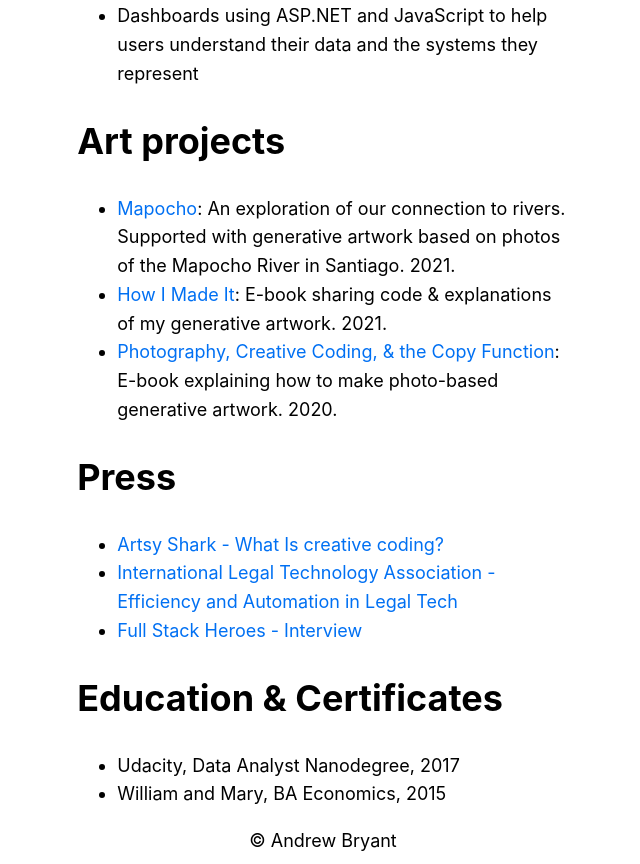
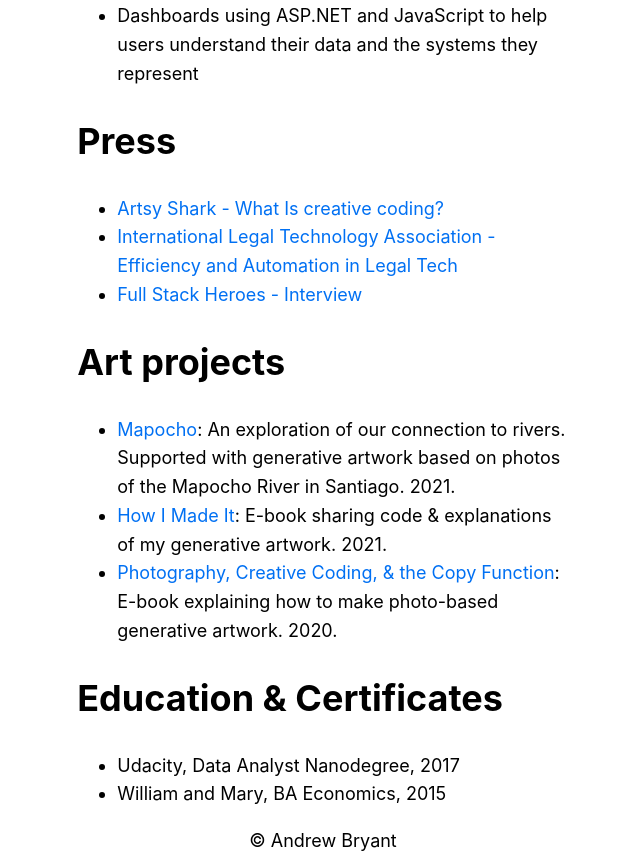
Before and after one commit to apbryant/website, a Next.js app: page /cv in a window 1280 px wide. Shown: the part 1368-2232 px from the top of the page, without its empty margins (317-957 px from the left). Built offline with nearby package versions, Linux system fonts and the light colour scheme.

Commit message:
Fix cv header

```diff
--- a/pages/cv.js
+++ b/pages/cv.js
@@ -45,6 +45,14 @@
         <li>An algorithm using C# to combine sections of multiple documents into one based on user input</li>
         <li>Dashboards using ASP.NET and JavaScript to help users understand their data and the systems they represent</li>
       </ul>
+
+      <h1>Press</h1>
+      <ul>
+        <li><a href="https://www.artsyshark.com/2021/05/26/what-is-creative-coding/">Artsy Shark - What Is creative coding?</a></li>
+        <li><a href="https://www.iltanet.org/blogs/ignacio-raffa1/2020/10/07/efficiency-and-automation-in-legal-tech">International Legal Technology Association - Efficiency and Automation in Legal Tech</a></li>
+        <li><a href="https://fullstackheroes.com/interviews/andrew-bryant/">Full Stack Heroes - Interview</a></li>
+      </ul>
+
       <h1>Art projects</h1>
       <ul>
         <li><a href="https://apbryant.github.io/mapocho/index.html">Mapocho</a>: An exploration of our connection to rivers. Supported with generative artwork based on photos of the Mapocho River in Santiago. 2021.</li>
@@ -52,12 +60,7 @@
         <li><a href="https://gum.co/CgiVzv">Photography, Creative Coding, & the Copy Function</a>: E-book explaining how to make photo-based generative artwork. 2020.</li>
       </ul>
 
-      <h1>Press</h1>
-      <ul>
-        <li><a href="https://www.artsyshark.com/2021/05/26/what-is-creative-coding/">Artsy Shark - What Is creative coding?</a></li>
-        <li><a href="https://www.iltanet.org/blogs/ignacio-raffa1/2020/10/07/efficiency-and-automation-in-legal-tech">International Legal Technology Association - Efficiency and Automation in Legal Tech</a></li>
-        <li><a href="https://fullstackheroes.com/interviews/andrew-bryant/">Full Stack Heroes - Interview</a></li>
-      </ul>
+
 
       <h1>Education & Certificates</h1>
       <ul>
```
